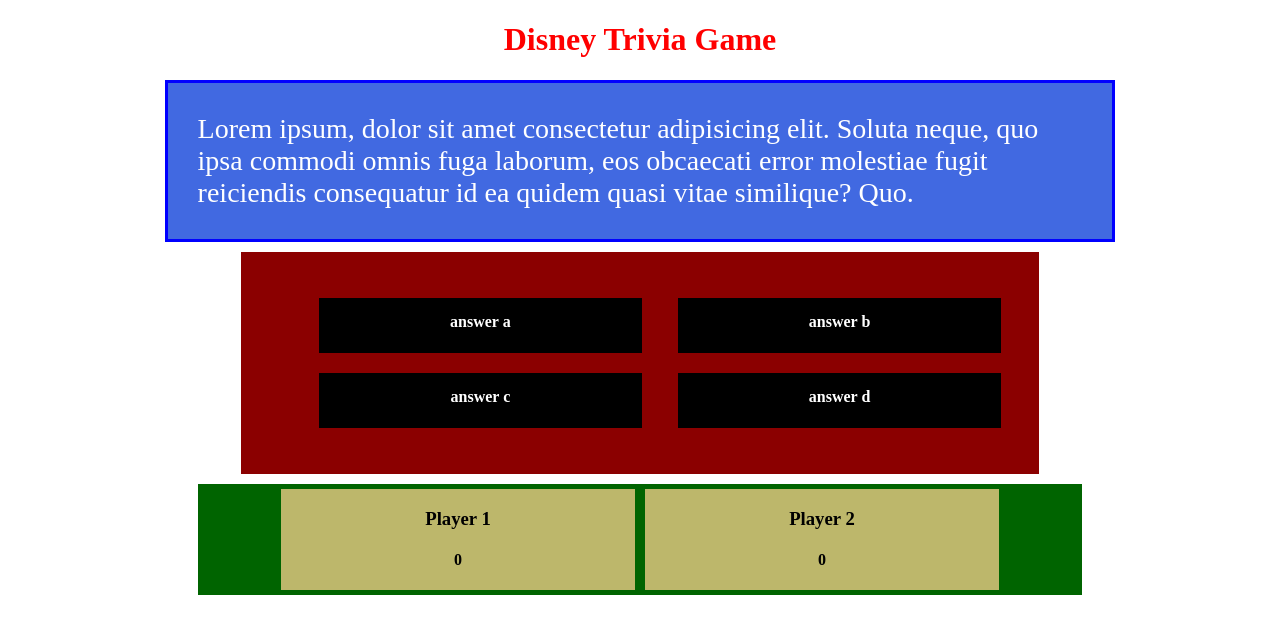
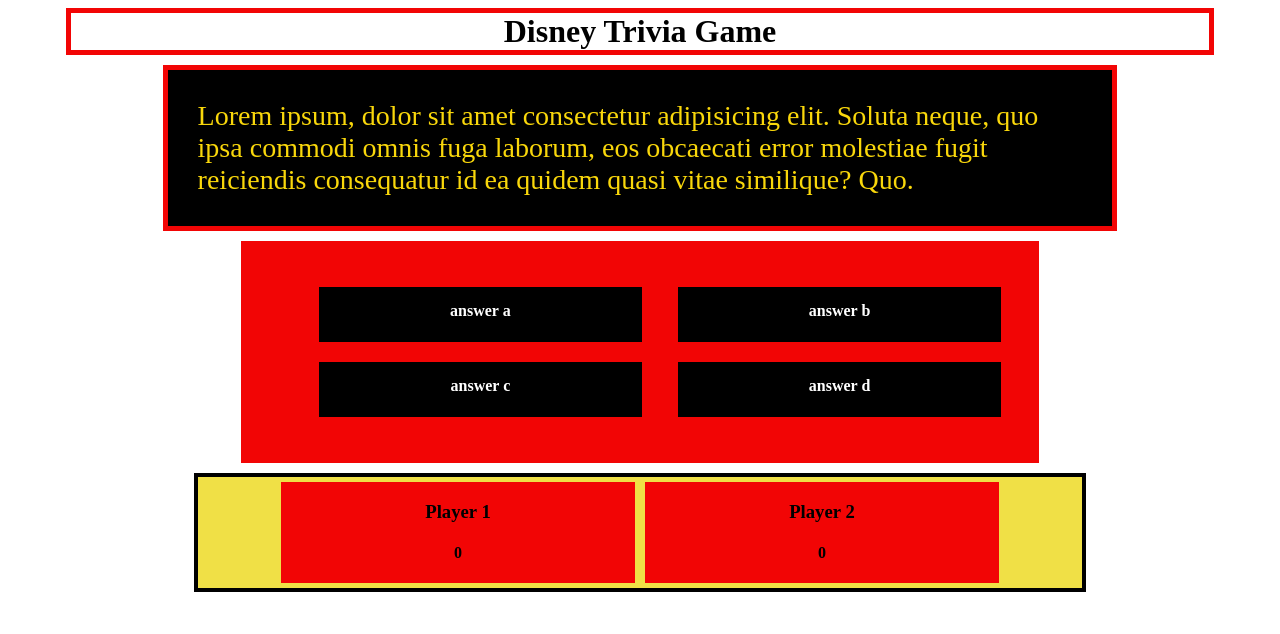
Before and after one commit to brian-anderson80525/ga, a plain HTML site: page index.html in a window 1280 px wide. Drawn offline with nearby package versions, Linux system fonts and the light colour scheme; no server answers.

Commit message:
style update 1

```diff
--- a/styles.css
+++ b/styles.css
@@ -3,8 +3,11 @@
 ••••••••••••••••••••••• */
 
 h1 {
+    width: 90%;
+    margin: auto;
     text-align: center;
-    color: red;
+    border: 5px solid  #f20505;
+    color: black;
 
 }
 
@@ -15,9 +18,9 @@ h1 {
 #question {
     width: 70%;
     padding: 30px;
-    border: 3px solid blue;
-    background-color: royalblue;
-    color: white;
+    border: 5px solid  #f20505;
+    background-color:   black;
+    color: #f9d70b;
     font-size: 28px;
     margin: 10px auto;
 }
@@ -30,7 +33,7 @@ h1 {
     width: 60%;
     margin: 10px auto;
     color: white;
-    background-color: darkred;
+    background-color: #f20505;
     display: flex;
     justify-content: center;
     align-items: center;
@@ -62,14 +65,15 @@ h1 {
 #scores {
     display: flex;
     width: 70%;
-    background-color: darkgreen;
+    background-color: #f0e046;
+    border: 4px solid black;
     justify-content: center;
     margin: 10px auto;
 
 }
 #playr1, #playr2 {
     width: 40%;
-    background-color: darkkhaki;
+    background-color: #f20505;
     margin: 5px;
     text-align: center;
 
```
